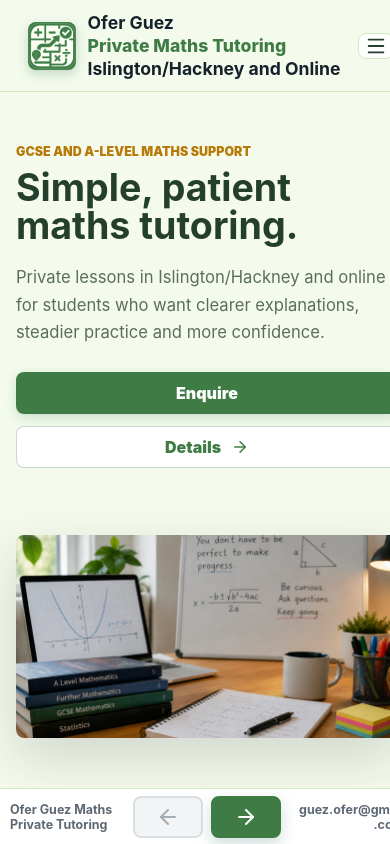
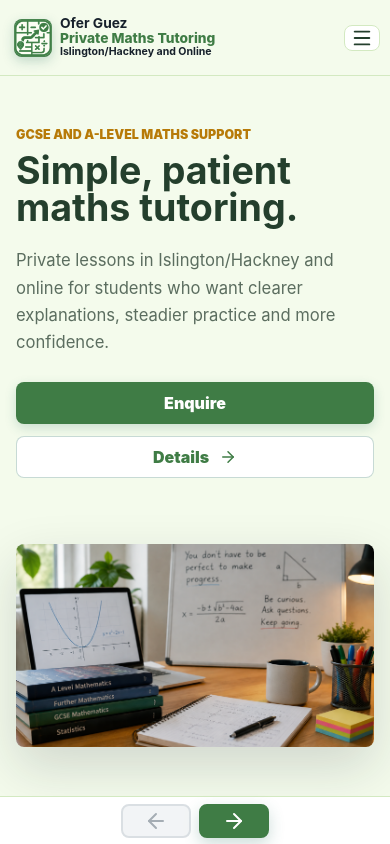
Before and after one commit to oferguez/friendly-maths, a React (Vite) app: page / in a window 390 px wide. Built offline with nearby package versions, Linux system fonts and the light colour scheme.

Commit message:
responsive

```diff
--- a/src/main.jsx
+++ b/src/main.jsx
@@ -259,7 +259,7 @@ function App() {
       </main>
 
       <footer>
-        <span>Ofer Guez Maths Private Tutoring</span>
+        <span>Ofer Guez Private Maths Tutoring</span>
         <PageControls
           nextPage={nextPage}
           previousPage={previousPage}
--- a/src/styles.css
+++ b/src/styles.css
@@ -337,15 +337,21 @@ p {
 .nav-links {
   display: flex;
   align-items: center;
-  gap: clamp(10px, 2vw, 24px);
+  flex: 0 1 auto;
+  gap: clamp(8px, 1.4vw, 22px);
   color: #314253;
-  font-size: 0.95rem;
+  font-size: clamp(0.76rem, 1.05vw, 0.95rem);
   font-weight: 800;
+  min-width: 0;
 }
 
 .nav-links a {
+  min-width: 0;
   padding: 8px 0;
   border-bottom: 2px solid transparent;
+  overflow-wrap: normal;
+  white-space: nowrap;
+  word-break: keep-all;
 }
 
 .nav-links a:hover {
@@ -771,7 +777,114 @@ footer {
     min-height: 76px;
   }
 }
-@media (max-width: 900px) {
+@media (max-width: 1300px) {
+  :root {
+    --header-height: 76px;
+    --footer-height: 48px;
+    --section-block-padding: clamp(16px, 3svh, 32px);
+  }
+
+  .site-header {
+    min-height: var(--header-height);
+    padding: 8px 10px;
+    flex-wrap: nowrap;
+    justify-content: flex-start;
+    gap: 8px;
+  }
+
+  .menu-toggle {
+    display: inline-grid;
+    order: -1;
+  }
+
+  .brand {
+    flex: 1;
+    gap: 8px;
+    margin-left: 4px;
+  }
+
+  .brand-logo {
+    width: 38px;
+    height: 38px;
+  }
+
+  .header-controls {
+    flex-direction: row;
+    gap: 8px;
+    margin-left: auto;
+  }
+
+  .brand-copy {
+    flex-direction: column;
+    align-items: flex-start;
+    height: auto;
+    gap: 1px;
+    line-height: normal;
+  }
+
+  .brand strong,
+  .brand small {
+    line-height: 1;
+    font-size: 0.86rem;
+  }
+
+  .brand-copy strong:last-child {
+    font-size: 0.66rem;
+  }
+
+  .brand-copy span {
+    display: none;
+  }
+
+  .nav-links {
+    position: absolute;
+    top: 100%;
+    right: 16px;
+    left: 16px;
+    display: none;
+    flex-direction: column;
+    align-items: stretch;
+    gap: 0;
+    padding: 8px;
+    border: 1px solid var(--line);
+    border-radius: 8px;
+    background: #ffffff;
+    box-shadow: 0 18px 40px rgba(23, 33, 43, 0.16);
+  }
+
+  .nav-links.open {
+    display: flex;
+  }
+
+  .nav-links a {
+    padding: 14px;
+  }
+
+  footer {
+    justify-content: center;
+    min-height: var(--footer-height);
+    padding: 6px 10px;
+    font-size: 0.78rem;
+    text-align: center;
+  }
+
+  footer > span {
+    display: none;
+  }
+
+  .page-controls {
+    flex: 0 0 auto;
+    width: clamp(156px, 42vw, 260px);
+    min-width: 0;
+    gap: 8px;
+  }
+
+  .page-nav-button {
+    width: clamp(64px, 15vw, 120px);
+    max-width: calc(50% - 4px);
+    height: 34px;
+  }
+
   .hero {
     grid-template-columns: 1fr;
   }
@@ -793,18 +906,38 @@ footer {
   .process-list {
     grid-template-columns: repeat(2, minmax(0, 1fr));
   }
+
+  .process-list li {
+    min-height: 0;
+  }
+}
+
+@media (min-width: 901px) and (max-width: 1300px) {
+  .hero {
+    grid-template-columns: minmax(0, 0.95fr) minmax(280px, 0.8fr);
+  }
+
+  .hero-visual {
+    max-width: none;
+  }
+
+  .process-list {
+    grid-template-columns: repeat(4, minmax(0, 1fr));
+  }
 }
 
 @media (max-width: 680px) {
   :root {
-    --header-height: 72px;
-    --footer-height: 56px;
+    --header-height: 76px;
+    --footer-height: 48px;
   }
 
   .site-header {
-    min-height: 72px;
+    min-height: var(--header-height);
+    padding: 8px 10px;
     flex-wrap: nowrap;
     justify-content: flex-start;
+    gap: 8px;
   }
 
   .menu-toggle {
@@ -814,12 +947,13 @@ footer {
 
   .brand {
     flex: 1;
-    margin-left: 8px;
+    gap: 8px;
+    margin-left: 4px;
   }
 
   .brand-logo {
-    width: 48px;
-    height: 48px;
+    width: 38px;
+    height: 38px;
   }
 
   .header-controls {
@@ -832,14 +966,18 @@ footer {
     flex-direction: column;
     align-items: flex-start;
     height: auto;
-    gap: 2px;
+    gap: 1px;
     line-height: normal;
   }
 
   .brand strong,
   .brand small {
-    line-height: 1.2;
-    font-size: 1.1rem;
+    line-height: 1;
+    font-size: 0.86rem;
+  }
+
+  .brand-copy strong:last-child {
+    font-size: 0.66rem;
   }
 
   .brand-copy span {
@@ -877,7 +1015,7 @@ footer {
   .page-nav-button {
     width: clamp(56px, 18vw, 84px);
     max-width: calc(50% - 4px);
-    height: 42px;
+    height: 34px;
   }
 
   .hero-visual img {
@@ -1013,7 +1151,7 @@ footer {
   }
 
   footer {
-    justify-content: space-between;
+    justify-content: center;
     min-height: var(--footer-height);
     padding: 6px 10px;
     font-size: 0.78rem;
@@ -1021,20 +1159,12 @@ footer {
   }
 
   footer > span {
-    flex: 1 1 0;
-  }
-
-  footer > span:first-child {
-    text-align: left;
-  }
-
-  footer > span:last-child {
-    text-align: right;
+    display: none;
   }
 
   .page-controls {
     flex: 0 0 auto;
-    width: clamp(124px, 40vw, 180px);
+    width: clamp(156px, 52vw, 220px);
     min-width: 0;
     gap: 8px;
   }
@@ -1046,8 +1176,35 @@ footer {
     --section-block-padding: 12px;
   }
 
+  .hero {
+    gap: 8px;
+  }
+
+  .hero h1 {
+    font-size: 1.7rem;
+  }
+
+  .hero-text {
+    margin-top: 6px;
+    font-size: 0.82rem;
+    line-height: 1.2;
+  }
+
+  .hero-actions {
+    gap: 8px;
+    margin-top: 8px;
+  }
+
+  .hero-visual img {
+    max-height: 110px;
+  }
+
   .detail-page {
-    gap: 8px;
+    gap: 6px;
+  }
+
+  .process-list {
+    gap: 6px;
   }
 
   .page-heading h1 {
@@ -1070,6 +1227,12 @@ footer {
     line-height: 1.18;
   }
 
+  .page-heading p,
+  .details-box p,
+  .contact-card p {
+    margin-top: 4px;
+  }
+
   .level-row,
   .details-box,
   .contact-card,
@@ -1082,3 +1245,34 @@ footer {
     height: 26px;
   }
 }
+
+@media (max-width: 380px) {
+  :root {
+    --section-block-padding: 12px;
+  }
+
+  .detail-page {
+    gap: 8px;
+  }
+
+  .level-row,
+  .details-box,
+  .contact-card,
+  .process-list li {
+    padding: 8px;
+  }
+
+  .page-heading h1 {
+    font-size: 1.36rem;
+  }
+
+  .page-heading p,
+  .level-row p,
+  .process-list p,
+  .details-box p,
+  .about-copy p,
+  .contact-card p {
+    font-size: 0.82rem;
+    line-height: 1.22;
+  }
+}
```
Also changed, not shown: ipadpro-544x824-header.png (added).
